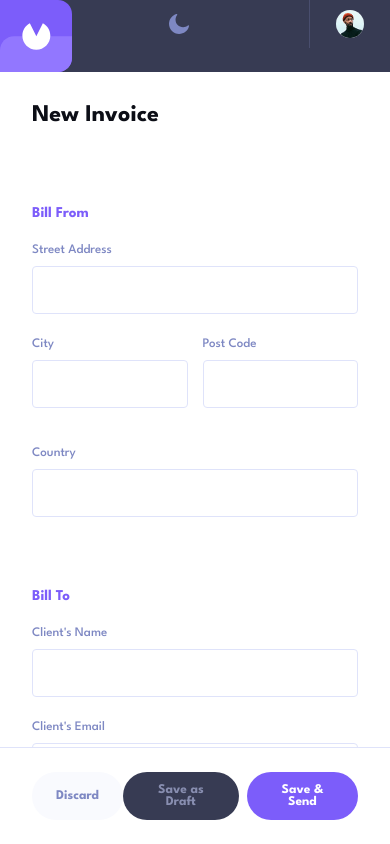
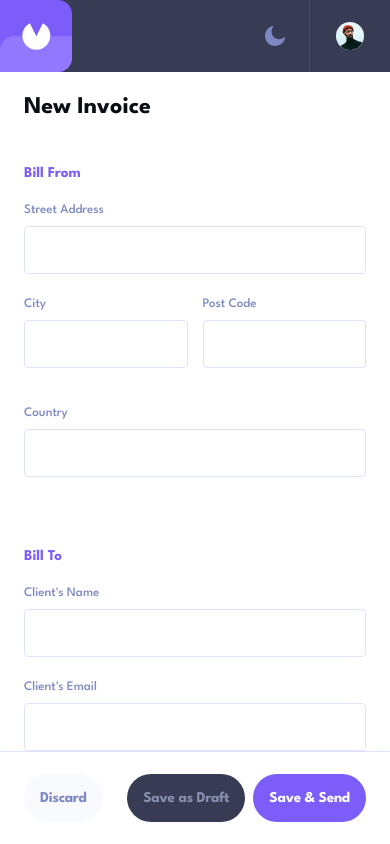
Before and after one commit to Holupeter/Invoice-Manage, a React (Vite) app: page / in a window 390 px wide. Both pictures are taken after a click on the button "New". Shown: the top 844 px of the page. Built offline with nearby package versions, Linux system fonts and the light colour scheme.

Commit message:
fix: invoice card grid, sidebar logo sizing, mobile form footer

```diff
--- a/src/components/invoice/InvoiceCard.module.css
+++ b/src/components/invoice/InvoiceCard.module.css
@@ -1,16 +1,16 @@
 .card {
   background-color: var(--color-card-bg);
   border-radius: 8px;
-  padding: 16px 32px; /* Unified padding for Desktop & Tablet */
-  display: flex;
-  justify-content: space-between;
+  padding: 16px 24px;
+  display: grid;
+  /* 5 columns: ID | Date | Name | Total | StatusWrapper (badge+arrow) */
+  grid-template-columns: 87px 140px 1fr auto auto;
   align-items: center;
+  gap: 0 20px;
   text-decoration: none;
   box-shadow: 0px 10px 10px -10px rgba(72, 84, 159, 0.1);
   border: 1px solid transparent;
-  transition: all 0.3s ease;
-  margin-bottom: 16px;
-  width: 100%;
+  transition: border-color 0.3s ease;
   box-sizing: border-box;
 }
 
@@ -22,31 +22,40 @@
   display: contents;
 }
 
+/* --- Typography from Figma --- */
 
-/* TABLET REFINEMENT: Keep columns locked but slightly tighter */
-@media (max-width: 1024px) and (min-width: 768px) {
-  .card {
-    grid-template-columns: 80px 120px 1fr 100px 140px;
-    padding: 16px 24px;
-    gap: 10px;
-  }
-}
 .id {
   font-family: 'League Spartan', sans-serif;
   font-weight: 700;
   font-size: 15px;
+  line-height: 15px;
   letter-spacing: -0.25px;
   color: var(--color-text-main);
+  white-space: nowrap;
 }
 .hash { color: #7E88C3; }
-.dueDate, .clientName {
+
+.dueDate {
   font-family: 'League Spartan', sans-serif;
   font-weight: 500;
   font-size: 13px;
+  line-height: 15px;
   letter-spacing: -0.1px;
   color: var(--color-text-tertiary);
+  white-space: nowrap;
 }
-.clientName { color: #858BB2; }
+
+.clientName {
+  font-family: 'League Spartan', sans-serif;
+  font-weight: 500;
+  font-size: 13px;
+  line-height: 15px;
+  letter-spacing: -0.1px;
+  color: #858BB2;
+  white-space: nowrap;
+  min-width: 0;
+}
+
 .total {
   font-family: 'League Spartan', sans-serif;
   font-size: 15px;
@@ -55,21 +64,32 @@
   letter-spacing: -0.25px;
   color: var(--color-text-main);
   text-align: right;
-  margin-right: 20px; /* Space before the status badge */
+  white-space: nowrap;
 }
+
+/* Badge + Arrow sit together, auto-sized so badge never overflows */
 .statusWrapper {
   display: flex;
   align-items: center;
   gap: 20px;
-  justify-self: end; /* Anchors the badge and arrow to the far right */
+  flex-shrink: 0;
 }
+
 .arrow {
   width: 7px;
   height: 10px;
 }
 
+/* --- TABLET (768px - 1024px) --- */
+@media (max-width: 1024px) and (min-width: 768px) {
+  .card {
+    grid-template-columns: 80px 120px 1fr auto auto;
+    padding: 16px 24px;
+    gap: 0 16px;
+  }
+}
 
-/* MOBILE VIEW - REMAINS PERFECT */
+/* --- MOBILE (below 768px) --- */
 @media (max-width: 767px) {
   .card {
     height: 134px;
@@ -86,7 +106,12 @@
 
   .left, .right { display: contents; }
   .id { grid-area: id; margin-bottom: 24px; }
-  .clientName { grid-area: name; text-align: right; margin-bottom: 24px; }
+  .clientName {
+    grid-area: name;
+    text-align: right;
+    margin-bottom: 24px;
+    white-space: normal;
+  }
   .dueDate { grid-area: date; margin-bottom: 8px; }
   .total { grid-area: total; text-align: left; font-size: 16px; }
   .statusWrapper { grid-area: status; justify-self: end; }
--- a/src/components/invoice/InvoiceForm.module.css
+++ b/src/components/invoice/InvoiceForm.module.css
@@ -94,6 +94,8 @@
 
 @media (max-width: 767px) {
   .drawer { top: 72px; max-width: 100%; height: calc(100vh - 72px); }
+  .headerTitle { padding: 24px 24px 0 24px; }
+  .formContent { padding: 0 24px 24px 24px; }
   .grid3, .grid2 { grid-template-columns: 1fr 1fr; gap: 15px; }
   .grid3 > div:last-child { grid-column: span 2; }
   .itemHeader { display: none; }
@@ -101,4 +103,23 @@
   .itemRow { grid-template-columns: 1fr 2fr 1fr 0.5fr; gap: 24px 16px; }
   .itemNameInput { grid-column: span 4; }
   .itemTotal { margin-bottom: 15px; }
+
+  /* Figma: Footer buttons in mobile */
+  .footer {
+    padding: 22px 24px;
+    gap: 8px;
+    flex-wrap: wrap;
+  }
+  .footerLeft { flex: 0 0 auto; }
+  .footerRight {
+    display: flex;
+    gap: 8px;
+    margin-left: auto;
+  }
+  .discardBtn, .draftBtn, .saveBtn {
+    height: 48px;
+    padding: 0 16px;
+    font-size: 15px;
+    letter-spacing: -0.25px;
+  }
 }
--- a/src/components/layout/Sidebar.module.css
+++ b/src/components/layout/Sidebar.module.css
@@ -1,3 +1,7 @@
+/* ============================
+   DESKTOP SIDEBAR (Vertical)
+   Figma: 103px wide, full height
+   ============================ */
 .sidebar {
   position: fixed;
   top: 0;
@@ -9,105 +13,32 @@
   flex-direction: column;
   justify-content: space-between;
   border-radius: 0 20px 20px 0;
-  z-index: 200; /* Higher than the Form (101) */
+  z-index: 200;
 }
 
-/* Desktop Styles (Vertical) */
-@media (max-width: 1024px) {
-  .sidebar {
-    width: 100%;
-    height: 80px;
-    flex-direction: row;
-    border-radius: 0;
-  }
-  .logo {
-    width: 103px;
-    height: 103px;
-  }
-  .actionsContainer {
-    flex-direction: column;
-    width: 100%;
-    padding-bottom: 24px;
-    align-items: center;
-  }
-  .divider {
-    width: 100%;
-    height: 1px;
-    margin: 24px 0;
-  }
-  .themeToggle {
-    padding: 24px 0;
-    width: 100%;
-  }
+/* Logo at the top */
+.logoContainer {
+  display: flex;
+  align-items: center;
+  justify-content: center;
+  width: 103px;
+  height: 103px;
+  flex-shrink: 0;
+  overflow: hidden;
 }
 
-/* Tablet & Mobile Styles (Horizontal Top Bar) */
-@media (max-width: 1024px) {
-  .sidebar {
-    width: 100%;
-    height: 80px; /* Tablet Default */
-    flex-direction: row;
-    justify-content: space-between;
-    top: 0;
-    left: 0;
-  }
-
-  .logo {
-    width: 80px;
-    height: 80px;
-  }
-
-  .actionsContainer {
-    flex-direction: row;
-    align-items: center;
-    height: 100%;
-    padding-right: 32px;
-  }
-
-  .divider {
-    height: 100%;
-    width: 1px;
-    margin: 0 32px;
-  }
-
-  .themeToggle {
-    height: 100%;
-    padding: 0 32px;
-  }
+.logo {
+  width: 100%;
+  height: 100%;
+  display: block;
 }
 
-/* Mobile Specific Height Adjustment */
-@media (max-width: 767px) {
-  .sidebar {
-    height: 72px;
-  }
-  .logo {
-    width: 72px;
-    height: 72px;
-  }
-  .actionsContainer {
-    padding-right: 24px;
-  }
-  .divider {
-    margin: 0 24px;
-  }
-  .themeToggle {
-    padding: 0 24px;
-  }
-  .avatar {
-    width: 32px !important;
-    height: 32px !important;
-  }
-}
-
-/* Common Element Styles */
-.logoContainer {
-  display: flex;
-}
-
+/* Bottom section: Toggle + Divider + Avatar (vertically stacked) */
 .actionsContainer {
   display: flex;
+  flex-direction: column;
   align-items: center;
+  width: 100%;
 }
 
 .themeToggle {
@@ -117,6 +48,8 @@
   align-items: center;
   justify-content: center;
   cursor: pointer;
+  width: 100%;
+  padding: 24px 0;
 }
 
 .themeToggle img {
@@ -129,14 +62,20 @@
   filter: brightness(1.5);
 }
 
+/* Horizontal line between toggle and avatar */
 .divider {
+  width: 100%;
+  height: 1px;
   background-color: #494E6E;
 }
 
+/* Avatar centered below divider */
 .avatarContainer {
   display: flex;
   align-items: center;
   justify-content: center;
+  width: 100%;
+  padding: 24px 0;
 }
 
 .avatar {
@@ -151,3 +90,79 @@
 .avatar:hover {
   border-color: var(--color-primary);
 }
+
+/* ============================
+   TABLET (Horizontal Top Bar)
+   Figma: 768px frame, 80px height
+   ============================ */
+@media (max-width: 1024px) {
+  .sidebar {
+    width: 100%;
+    height: 80px;
+    flex-direction: row;
+    justify-content: space-between;
+    border-radius: 0;
+  }
+
+  .logoContainer {
+    width: 80px;
+    height: 80px;
+  }
+
+  /* Actions row: toggle | divider | avatar (horizontally) */
+  .actionsContainer {
+    flex-direction: row;
+    align-items: center;
+    height: 100%;
+    width: auto;
+    padding: 0;
+  }
+
+  .themeToggle {
+    height: 100%;
+    width: auto;
+    padding: 0 32px;
+  }
+
+  .divider {
+    width: 1px;
+    height: 100%;
+    margin: 0;
+  }
+
+  .avatarContainer {
+    padding: 0 32px;
+  }
+}
+
+/* ============================
+   MOBILE
+   Figma: 375px frame, 72px height
+   ============================ */
+@media (max-width: 767px) {
+  .sidebar {
+    height: 72px;
+  }
+
+  .logoContainer {
+    width: 72px;
+    height: 72px;
+  }
+
+  .themeToggle {
+    padding: 0 24px;
+  }
+
+  .divider {
+    margin: 0;
+  }
+
+  .avatarContainer {
+    padding: 0 24px;
+  }
+
+  .avatar {
+    width: 32px;
+    height: 32px;
+  }
+}
--- a/src/pages/InvoiceList.module.css
+++ b/src/pages/InvoiceList.module.css
@@ -1,5 +1,4 @@
 .container {
-  /* Use a fluid width that scales between 327px (mobile) and 730px (desktop) */
   width: 100%;
   max-width: 730px;
   margin: 72px auto;
@@ -15,17 +14,7 @@
   width: 100%;
 }
 
-/*
-  SAFETY INJECTION:
-  This ensures any child card's total price stays on one line
-  no matter how long the amount is.
-*/
-.list :global(.total) {
-  white-space: nowrap !important;
-  min-width: fit-content;
-}
-
-/* TABLET - Match Figma 768px - 1024px */
+/* TABLET - Figma: 768px frame, 672px content width */
 @media (max-width: 1024px) {
   .container {
     max-width: 672px;
@@ -33,16 +22,16 @@
   }
 }
 
-/* MOBILE - Below 768px */
+/* MOBILE - Figma: 375px frame, 327px content width (24px padding each side) */
 @media (max-width: 767px) {
   .container {
     margin: 32px auto;
     padding: 0 24px;
   }
-  .list { margin-top: 32px; gap: 12px; }
+  .list { margin-top: 32px; gap: 16px; }
 }
 
-/* Semantic Empty State */
+/* Empty State */
 .emptyState {
   display: flex;
   flex-direction: column;
@@ -51,3 +40,20 @@
   margin-top: clamp(40px, 10vh, 100px);
   text-align: center;
 }
+
+.emptyState h2 {
+  font-size: 24px;
+  font-weight: 700;
+  color: var(--color-text-main);
+  margin-top: 40px;
+  margin-bottom: 24px;
+  letter-spacing: -0.5px;
+}
+
+.emptyState p {
+  font-size: 13px;
+  line-height: 15px;
+  color: var(--color-text-secondary);
+  max-width: 220px;
+  letter-spacing: -0.1px;
+}
```
